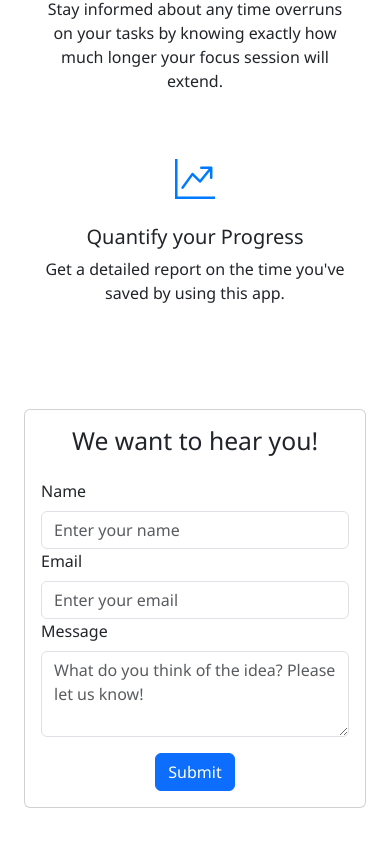
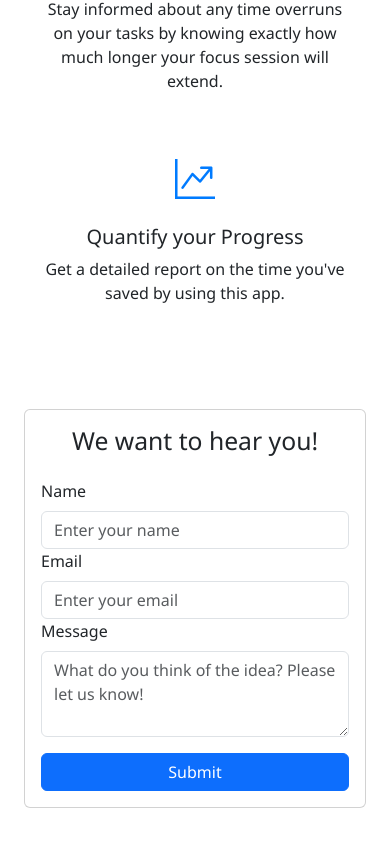
Before and after one commit to maxiparis/focusflow-website, a React (Vite) app: page / in a window 390 px wide. Shown: the part 1985-2831 px from the top of the page. Built offline with nearby package versions, Linux system fonts and the light colour scheme.

Commit message:
feat: improved submit button

```diff
--- a/src/components/ContactForm2.jsx
+++ b/src/components/ContactForm2.jsx
@@ -82,9 +82,11 @@ function ContactForm() {
                             />
                         </Form.Group>
 
-                        <Button variant="primary" type="submit" className="mt-3">
-                            Submit
-                        </Button>
+                        <div>
+                            <Button variant="primary" type="submit" className="mt-3 submit-button">
+                                Submit
+                            </Button>
+                        </div>
                     </Form>
                 </CardBody>
 
--- a/src/styles/App.css
+++ b/src/styles/App.css
@@ -119,4 +119,8 @@ section {
   .footer p {
     font-size: 0.95rem;
   }
+
+  .submit-button {
+    width: 100%;
+  }
 }
```
